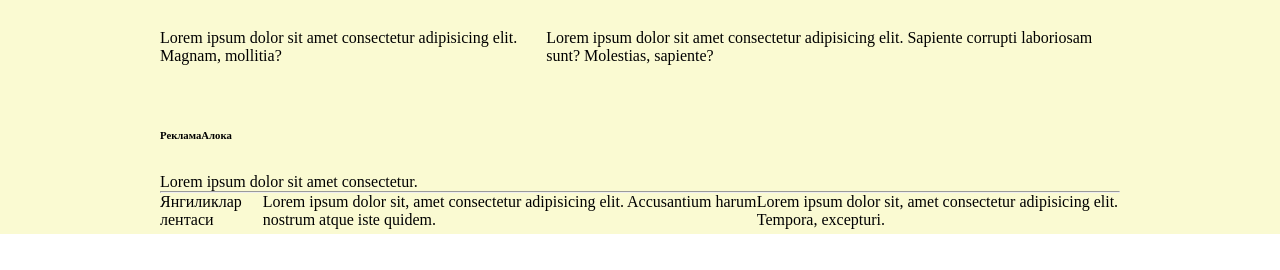
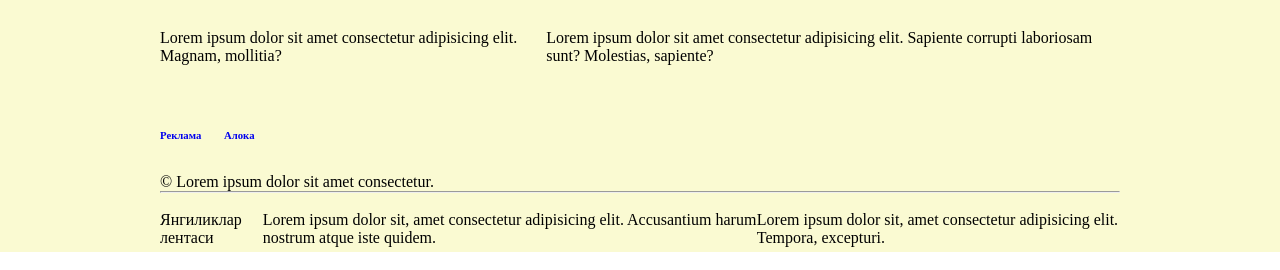
Before and after one commit to ASayidov/task-from-lesson-21, a plain HTML site: page index.html in a window 1280 px wide. Shown: the part 735-1005 px from the top of the page. Before the commit the page ends 969 px from the top, so only its background shows below. Drawn offline with Linux system fonts and the light colour scheme.

Commit message:
finished

```diff
--- a/index.html
+++ b/index.html
@@ -93,16 +93,18 @@
       <div class="licensed">Lorem ipsum dolor sit amet consectetur adipisicing elit. Sapiente corrupti laboriosam sunt? Molestias, sapiente?</div>
     </div>
     <div class="contact">
-      <h6>Реклама</h6>
-      <h6>Алока</h6>
+      <a href="/"><h6>Реклама</h6></a>
+      <a href="/"><h6>Алока</h6></a>
     </div>
-    <p class="copyright">Lorem ipsum dolor sit amet consectetur.</p>
+    <p class="copyright">&copy Lorem ipsum dolor sit amet consectetur.</p>
     <hr/>
-    <ul class="footer__news">
-      <li>Янгиликлар лентаси</li>
-      <li>Lorem ipsum dolor sit, amet consectetur adipisicing elit. Accusantium harum nostrum atque iste quidem.</li>
-      <li>Lorem ipsum dolor sit, amet consectetur adipisicing elit. Tempora, excepturi.</li>
-    </ul>
-  </footer>
+    <br/>
+    <div class="footer__news">
+      <p>Янгиликлар лентаси</p>
+      <p>Lorem ipsum dolor sit, amet consectetur adipisicing elit. Accusantium harum nostrum atque iste quidem.</p>
+      <p>Lorem ipsum dolor sit, amet consectetur adipisicing elit. Tempora, excepturi.</p>
+    </div>
+    </footer>
+    <br/>
 </body>
 </html>
--- a/style.css
+++ b/style.css
@@ -66,7 +66,11 @@ padding-top: 4.5rem;
   padding: 2rem 0;
 }
 
+.contact h6 {
+  width: 4rem;
+}
+
 .footer__news {
   display: flex;
-  grid-template-rows: 30% 35% 35%;
+  grid-template-columns: 20% 40% 40%;
 }
```
